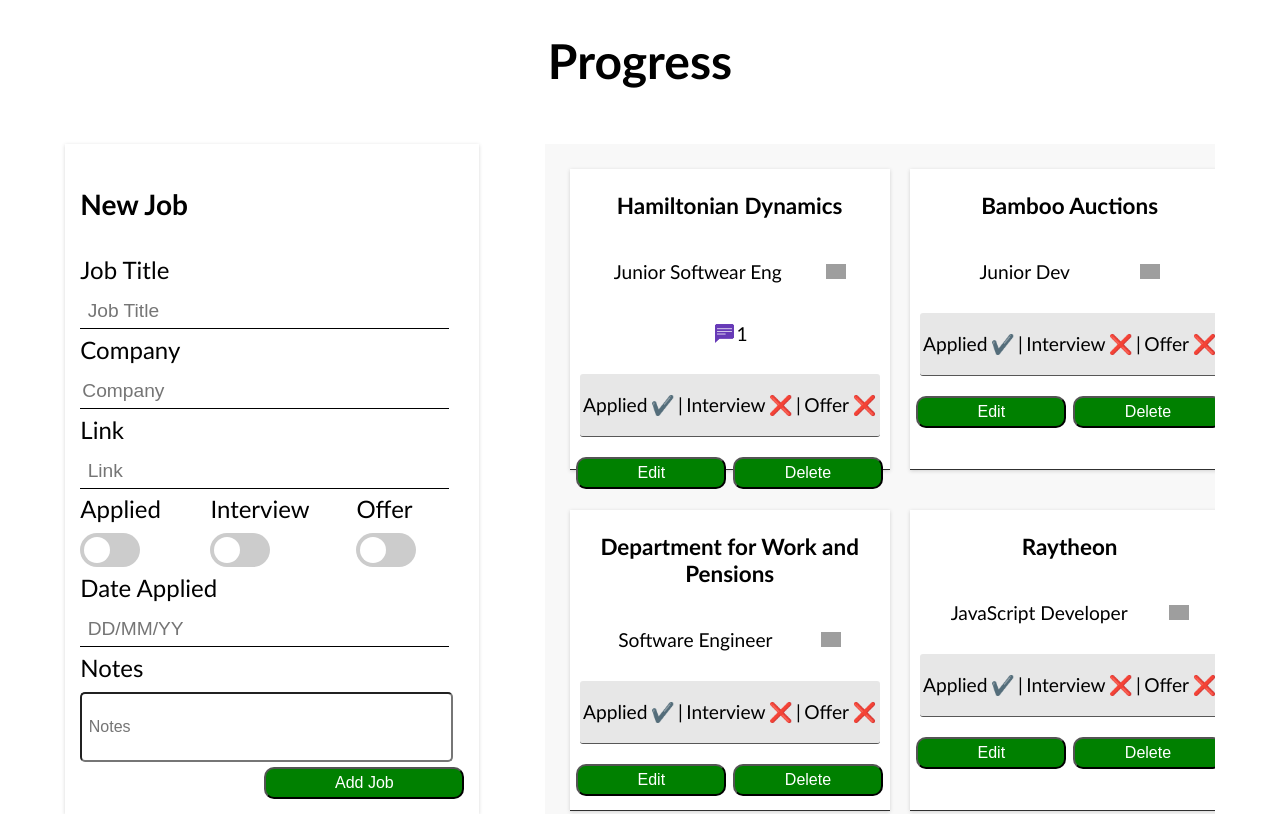
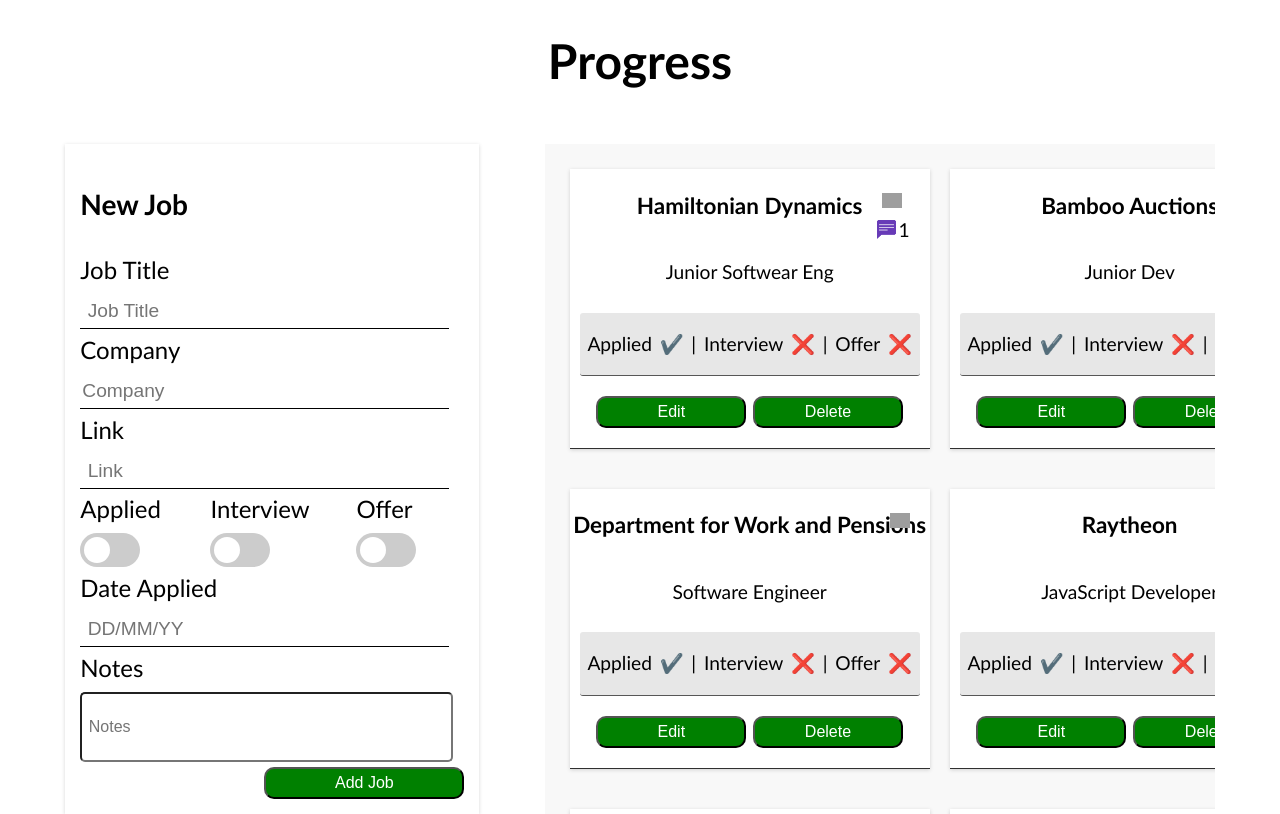
Before and after one commit to GLYNKNIGHT/Job-Tracking-App-Demo, a React (Create React App) app: page / in a window 1280 px wide. Built offline with nearby package versions, Linux system fonts and the light colour scheme; data requests are answered from the project's data file; grey boxes are pictures that could not be loaded.

Commit message:
moved icons, found bug with notes icon

```diff
--- a/data/db.json
+++ b/data/db.json
@@ -78,22 +78,6 @@
       "dateApplied": "19/08/22",
       "notes": [],
       "id": 8
-    },
-    {
-      "jobTitle": "test",
-      "company": "test",
-      "link": "test",
-      "applied": true,
-      "interview": true,
-      "offer": false,
-      "dateApplied": "21/06/22",
-      "notes": [
-        "This is a note",
-        "This is another note",
-        "this is a third note",
-        "this is a 4th note"
-      ],
-      "id": 9
     }
   ]
 }
--- a/src/App.css
+++ b/src/App.css
@@ -73,20 +73,22 @@
   justify-content: space-evenly;
   background-color: rgb(248, 248, 248);
   padding:15px;
-   gap: 20px;
+  gap: 20px;
   overflow-y: scroll;
 }
 
 .job{
   width: 100%;
-  min-height: 300px;
+  height: auto;
   background-color: rgb(255, 255, 255);
   border: none;
   border-bottom: 0.7px solid rgb(48, 48, 48);
-   margin: 10px;
-   font-size: 1.2rem;
-   box-shadow: rgba(0, 0, 0, 0.16) 0px 1px 4px;
+  margin: 10px;
+  font-size: 1.2rem;
+  box-shadow: rgba(0, 0, 0, 0.16) 0px 1px 4px;
+  position: relative;
 }
+
 .job-header{
   display: flex;
   justify-content: space-evenly;
@@ -97,11 +99,23 @@
   justify-content: space-evenly;
   align-items: center;
 }
-
+.icons {
+  position: absolute;
+  right:20px;
+  top:20px;
+  display: flex;
+  flex-direction: column;
+  align-items: center;
+}
 .comments-icon{
   display: flex;
   align-items: center;
   justify-content: center;
+  margin-top: 5px;
+}
+
+.comments-icon p{
+  margin: 0;
 }
 
 .progress{
@@ -116,7 +130,8 @@
 .job-btns{
   display: flex;
   justify-content: space-evenly;
-  margin-top: 20px;
+  margin: 20px;
+
 
 }
 
@@ -130,6 +145,7 @@
 }
 
 .big-card{
+  z-index: 10;
   position: fixed;
   width: 800px;
   height: 600px;
--- a/src/Components/Input.js
+++ b/src/Components/Input.js
@@ -8,14 +8,14 @@
     const [interview, setInterview] = useState(false)
     const [offer, setOffer] = useState(false)
     const [dateApplied, setDateApplied] =useState('')
-    const [note, setNote] = useState('')
+    const [note, setNote] = useState()
     const [notes, setNotes] = useState ([])
 
 
 const handleSubmit = (e) =>{
-    setNotes(notes.push(note))
+setNotes(notes.push(note))
 
-      const job = {jobTitle, company, link, applied, interview, offer, dateApplied, notes};
+const job = {jobTitle, company, link, applied, interview, offer, dateApplied, notes};
  console.log(job)
    fetch('http://localhost:8000/jobs', {
     method: 'POST',
--- a/src/Components/Job.js
+++ b/src/Components/Job.js
@@ -31,9 +31,17 @@
             <h3>{company}</h3>
     </div>
     <div className='job-title'>
-            <p>{jobTitle}</p><a className='link' href={link}><img width='20px' src='./hyperlink.png' alt='hyperlink'/></a>
+            <p>{jobTitle}</p>
     </div>
-    {(notes.length > 0 )?<div className='comments-icon'> <img src='./comments.png' alt='comments'/><p>{notes.length}</p></div>: null}
+     <div className='icons'>
+        <a className='link' href={link} ><img width='20px' src='./hyperlink.png' alt='hyperlink'/></a>
+            {(notes.length > 0 )?<div className='comments-icon'>
+                                              <img src='./comments.png' alt='comments'/>
+                                 <p>{notes.length}</p></div>
+                                 : null
+                                 }
+
+    </div>
     <div className='progress'>
         <p>Applied </p>
         {(applied === true)? <p>✔️</p> : <p>❌</p>}
```
Lines whose indentation alone changed are shown as unchanged.
